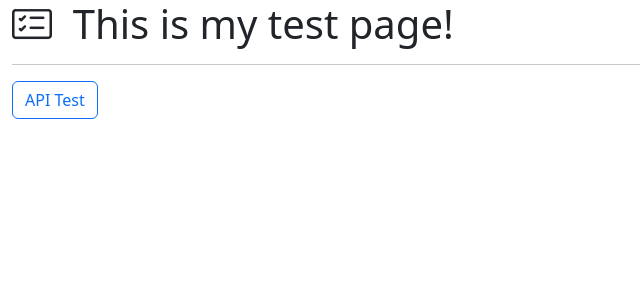
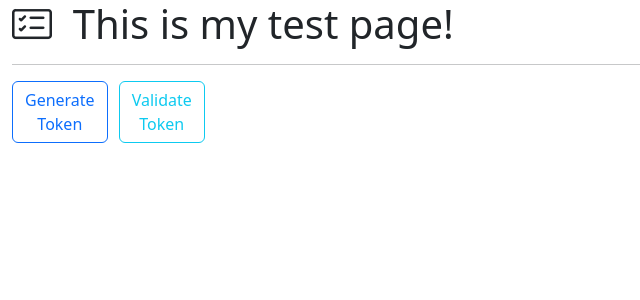
Before and after one commit to ItManHarry/sims, a Flask app: page /test in a window 1280 px wide. Shown: the top 300 px of the page, without its empty margins (0-640 px from the left). Run offline with Flask 2, Linux system fonts and the light colour scheme; some libraries are stand-ins or nearby versions.

Commit message:
change api import package

```diff
--- a/com/api/all.py
+++ b/com/api/all.py
@@ -7,7 +7,7 @@ CORS(api)
 # 剔除csrf保护
 csrf.exempt(api)
 # 注册路由
-from com.api.user import UserAPI
-from com.api.auth import AuthAPI
+from .user import UserAPI
+from .auth import AuthAPI
 api.add_url_rule('/user/<code>', view_func=UserAPI.as_view('user_api'), methods=['GET'])
 api.add_url_rule('/auth/get_token', view_func=AuthAPI.as_view('auth_api'), methods=['POST'])
--- a/com/templates/test.html
+++ b/com/templates/test.html
@@ -13,15 +13,18 @@
     <h1><i class="bi bi-card-checklist"></i>&nbsp;&nbsp;This is my test page!</h1>
     <hr>
     <div class="row">
-        <div class="col-md-2">
-            <button class="btn btn-outline-primary" id="api">API Test</button>
+        <div class="col-md-1">
+            <button class="btn btn-outline-primary" id="gt">Generate Token</button>
+        </div>
+        <div class="col-md-1">
+            <button class="btn btn-outline-info" id="vt">Validate Token</button>
         </div>
     </div>
 </div>
 </body>
 <script>
     $(function(){
-        $('#api').click(function(){
+        $('#gt').click(function(){
             $.post('http://localhost/api/auth/get_token', {grant_type:'password', 'username':'admin','password':'Sims2022$'}, function(data){
 				alert(data.code)
 				alert(data.message)
```
Also changed, not shown: 1 other file.
